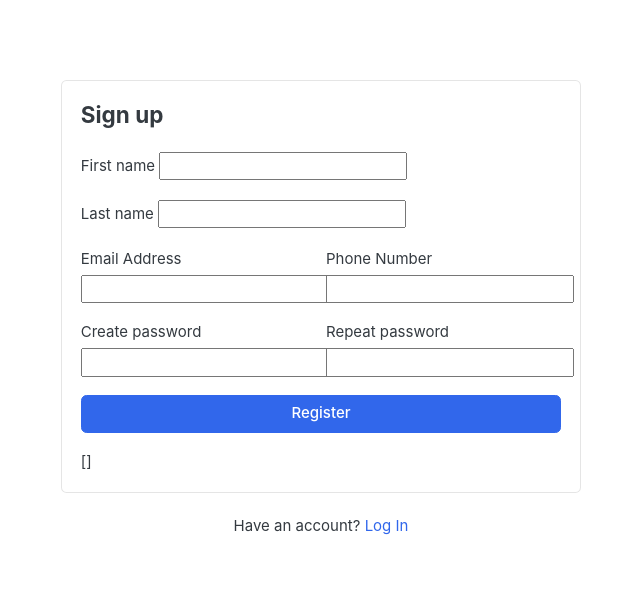
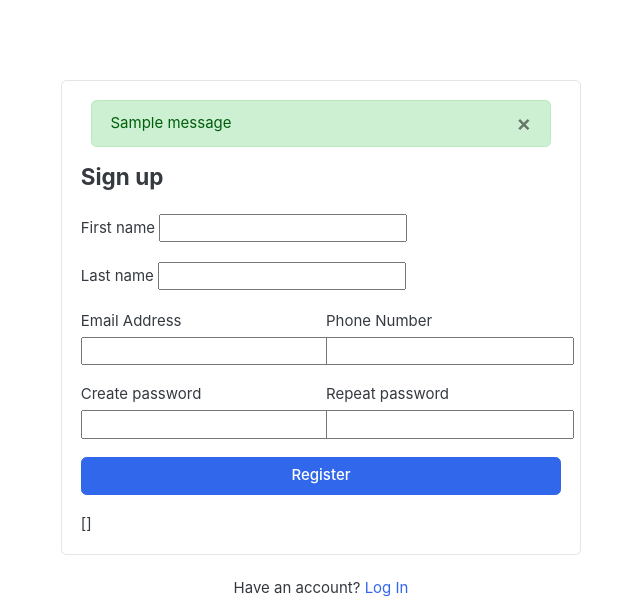
Before and after one commit to ProgramerSalar/cart, a Django app: template templates/accounts/register.html in a window 1280 px wide. Shown: the part 155-751 px from the top of the page, without its empty margins (319-959 px from the left). Run offline with Django 3.2, Linux system fonts and the light colour scheme; the template is opened without the code that fills it: most values are stand-ins (such as "Sample title", 1, 10 or a date in 2020); one stand-in notice (Sample message) is shown; form fields are guessed from the names that the template uses; some libraries are stand-ins or nearby versions; some web fonts are replaced.

Commit message:
Django Message Alerts

```diff
--- a/accounts/views.py
+++ b/accounts/views.py
@@ -1,6 +1,7 @@
-from django.shortcuts import render
+from django.shortcuts import render, redirect
 from .forms import RegistrationForm
 from .models import Account
+from django.contrib import messages
 
 
 # Create your views here.
@@ -18,6 +19,8 @@ def register(request):
             user = Account.objects.create_user(first_name=first_name, last_name=last_name, email=email, username=username, password=password)
             user.phone_number = phone_number
             user.save()
+            messages.success(request, 'Registration Successful')
+            return redirect('register')
     else:
         form = RegistrationForm()
     context = {
--- a/greatcart/static/js/script.js
+++ b/greatcart/static/js/script.js
@@ -57,3 +57,9 @@ $(document).ready(function() {
 
 });
 // jquery end
+
+
+
+setTimeout(function(){
+    $('#message').fadeOut('slow')
+  }, 4000)
--- a/templates/accounts/register.html
+++ b/templates/accounts/register.html
@@ -8,6 +8,8 @@
     <!-- ============================ COMPONENT REGISTER   ================================= -->
         <div class="card mx-auto" style="max-width:520px; margin-top:40px;">
           <article class="card-body">
+
+            {% include 'includes/alerts.html' %}
             <header class="mb-4"><h4 class="card-title">Sign up</h4></header>
             <form action="{% url 'register'%}" method="POST">
     {% csrf_token %}
--- /dev/null
+++ b/templates/includes/alerts.html
@@ -0,0 +1,13 @@
+{% if messages %}
+
+    {% for message in messages %}
+    <div id = 'message' class = 'container'>
+    <div{% if message.tags %} class="alert alert-{{ message.tags }}"{% endif %} role='alert'>
+        <button type='button'class='close'data-dismiss='alert' ><span aria-hidden="true">&times;</span></button>
+        {% if message.level == DEFAULT_MESSAGE_LEVELS.ERROR %}Important: {% endif %}
+        {{ message }}
+    </div>
+</div>
+    {% endfor %}
+
+{% endif %}
```
Also changed, not shown: greatcart/settings.py (+9 -0 lines), db.sqlite3.
